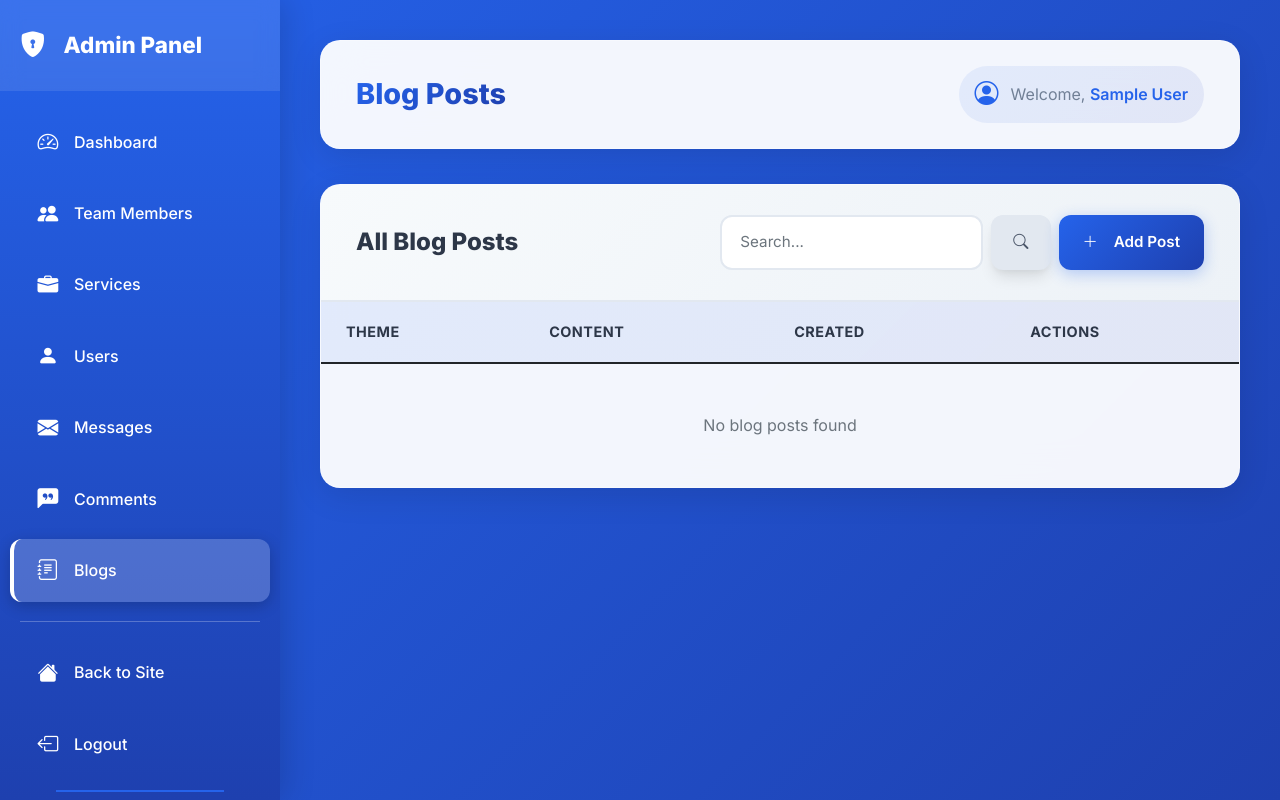
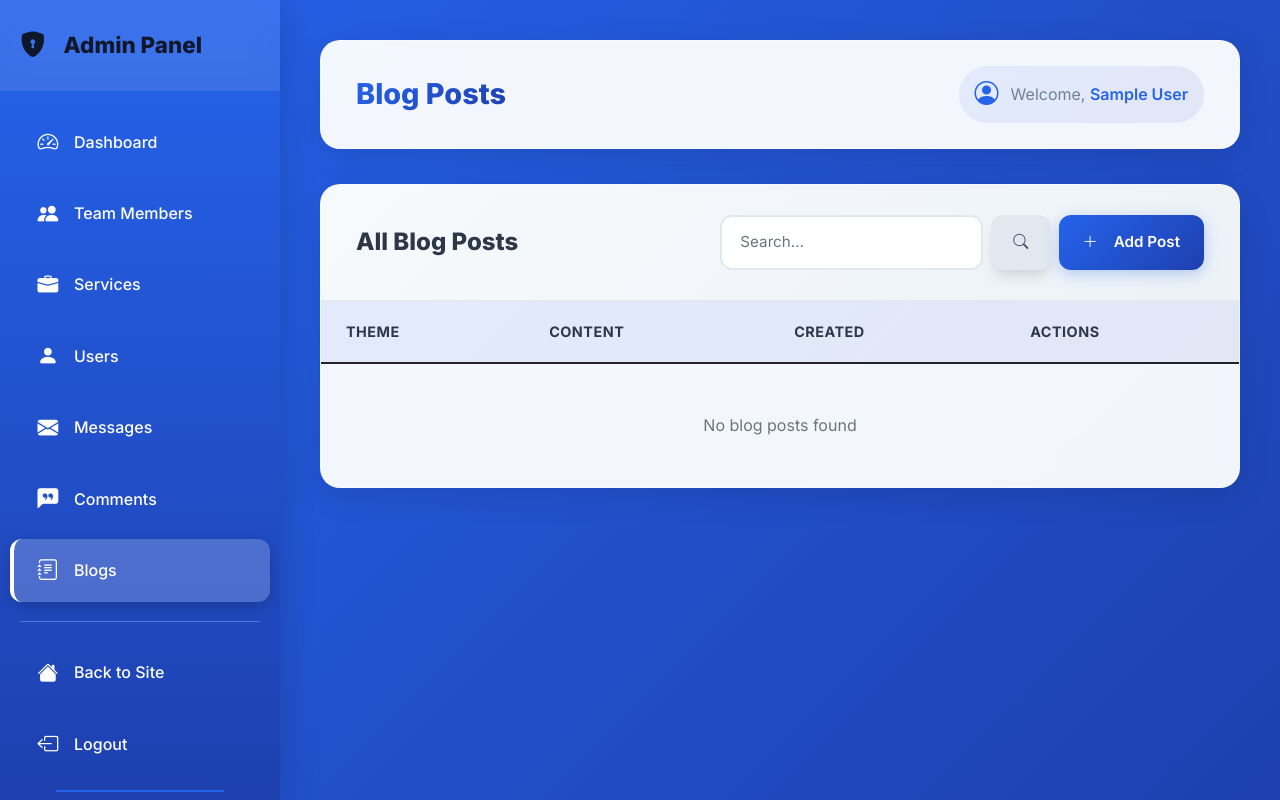
Before and after one commit to MBek001/erixconsulting, a Django app: page /custom-admin/blogs/ in a window 1280 px wide. Run offline with Django 5.2, Linux system fonts and the light colour scheme; the visitor is signed in with stand-in values (Sample User, id 1).

Commit message:
Fix CSS color variables: correct dark, white, and gray values
Fixed incorrect color variable assignments that were causing
wrong colors throughout the site, especially on the team section:
- --dark: #ffffff → #0f172a (now properly dark)
- --gray-700: #ffffff → #374151 (now proper gray)
- --gray-100: #0d6efd → #f3f4f6 (now light gray, not blue)
- --white: #2563eb → #ffffff (now properly white, not blue)

This resolves color display issues on the masterni/team page.

```diff
--- a/static/css/modern-style.css
+++ b/static/css/modern-style.css
@@ -13,19 +13,19 @@
     --danger: #ef4444;
 
     /* Neutrals */
-    --dark: #ffffff;
+    --dark: #0f172a;
     --dark-alt: #1e293b;
     --gray-900: #111827;
     --gray-800: #1f2937;
-    --gray-700: #ffffff;
+    --gray-700: #374151;
     --gray-600: #4b5563;
     --gray-500: #6b7280;
     --gray-400: #9ca3af;
     --gray-300: #d1d5db;
     --gray-200: #e5e7eb;
-    --gray-100: #0d6efd;
+    --gray-100: #f3f4f6;
     --light: #f8fafc;
-    --white: #2563eb;
+    --white: #ffffff;
 
     /* Gradients */
     --gradient-primary: linear-gradient(135deg, #2563eb 0%, #3b82f6 100%);
```
